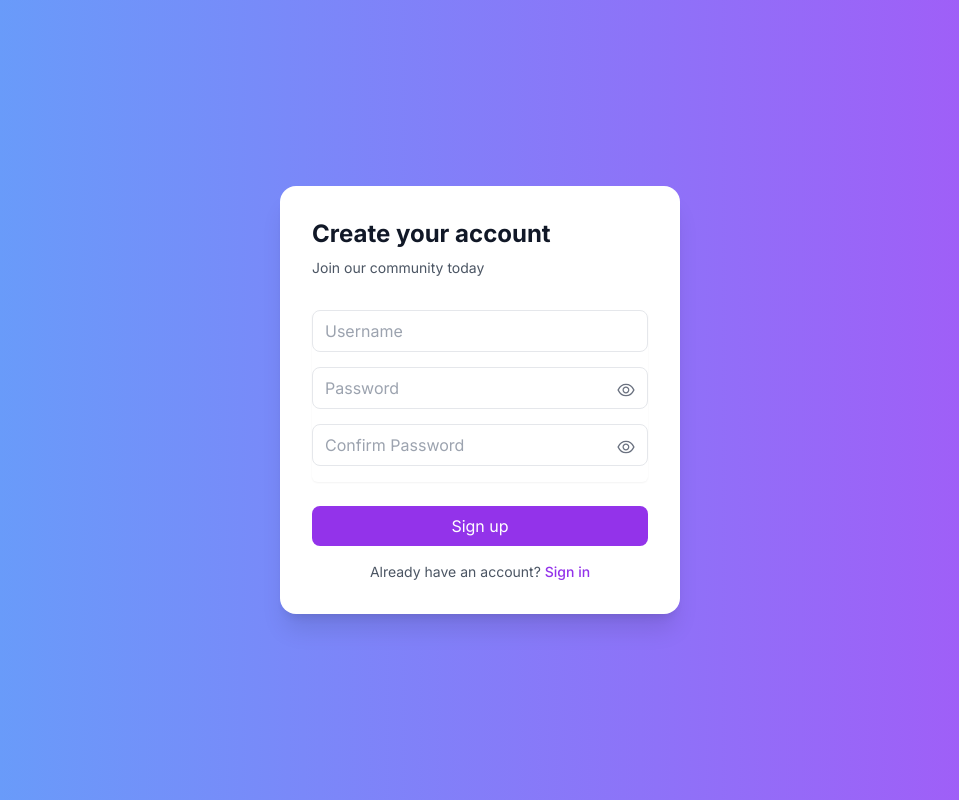
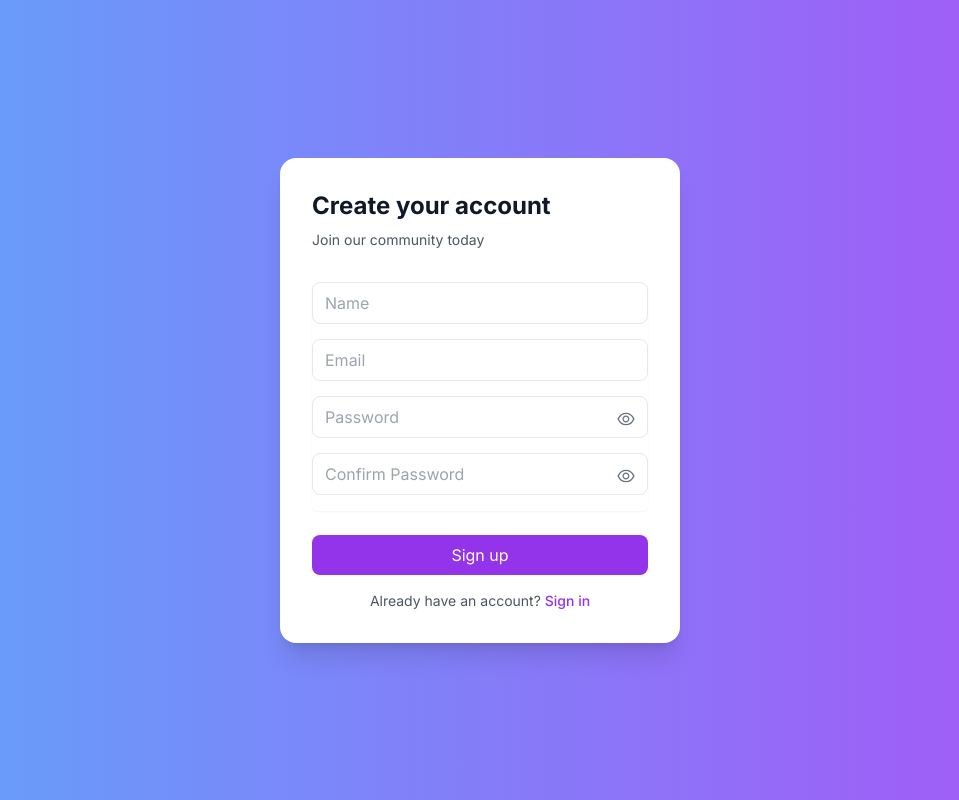
Before and after one commit to TheGhossst/E-Commerce-Chatbot, a Next.js app: page /signup in a window 1280 px wide. Shown: the whole page, without its empty margins (160-1119 px from the left). Built offline with nearby package versions, Linux system fonts and the light colour scheme; no server answers.

Commit message:
add: firebase for creating account and authentication

```diff
--- a/app/login/page.tsx
+++ b/app/login/page.tsx
@@ -4,9 +4,11 @@ import { AiOutlineEye, AiOutlineEyeInvisible } from 'react-icons/ai'
 import { useState } from 'react'
 import { useRouter } from 'next/navigation'
 import Link from 'next/link'
+import { signInWithEmailAndPassword, AuthError } from 'firebase/auth'
+import { auth } from '@/lib/firebase'
 
 export default function Login() {
-  const [username, setUsername] = useState('')
+  const [email, setEmail] = useState('')
   const [password, setPassword] = useState('')
   const [error, setError] = useState('')
   const [showPassword, setShowPassword] = useState(false)
@@ -15,18 +17,21 @@ export default function Login() {
   const handleSubmit = async (e: React.FormEvent) => {
     e.preventDefault()
     try {
-      const response = await fetch('/api/login', {
-        method: 'POST',
-        headers: { 'Content-Type': 'application/json' },
-        body: JSON.stringify({ username, password }),
-      })
-      if (response.ok) {
-        router.push('/')
-      } else {
-        setError('Invalid credentials')
+      await signInWithEmailAndPassword(auth, email, password)
+      router.push('/')
+    } catch (err) {
+      const firebaseError = err as AuthError
+      switch (firebaseError.code) {
+        case 'auth/user-not-found':
+        case 'auth/wrong-password':
+          setError('Invalid email or password')
+          break
+        case 'auth/too-many-requests':
+          setError('Too many failed login attempts. Please try again later.')
+          break
+        default:
+          setError('An error occurred. Please try again.')
       }
-    } catch (err) {
-      setError('An error occurred. Please try again.')
     }
   }
 
@@ -41,16 +46,16 @@ export default function Login() {
           <input type="hidden" name="remember" value="true" />
           <div className="rounded-md shadow-sm -space-y-px">
             <div>
-              <label htmlFor="username" className="sr-only">Username</label>
+              <label htmlFor="email" className="sr-only">Email</label>
               <input
-                id="username"
-                name="username"
-                type="text"
+                id="email"
+                name="email"
+                type="email"
                 required
-                className="w-full px-3 py-2 border border-gray-200 rounded-lg mb-4 focus:outline-none focus:ring-2 focus:ring-purple-500 focus:border-transparent"
-                placeholder="Username"
-                value={username}
-                onChange={(e) => setUsername(e.target.value)}
+                className="w-full px-3 py-2 border text-black border-gray-200 rounded-lg mb-4 focus:outline-none focus:ring-2 focus:ring-purple-500 focus:border-transparent"
+                placeholder="Email"
+                value={email}
+                onChange={(e) => setEmail(e.target.value)}
               />
             </div>
             <div className="relative">
@@ -60,7 +65,7 @@ export default function Login() {
                 name="password"
                 type={showPassword ? "text" : "password"}
                 required
-                className="w-full px-3 py-2 border border-gray-200 rounded-lg mb-4 focus:outline-none focus:ring-2 focus:ring-purple-500 focus:border-transparent"
+                className="w-full px-3 py-2 text-black border border-gray-200 rounded-lg mb-4 focus:outline-none focus:ring-2 focus:ring-purple-500 focus:border-transparent"
                 placeholder="Password"
                 value={password}
                 onChange={(e) => setPassword(e.target.value)}
--- a/app/page.tsx
+++ b/app/page.tsx
@@ -1,12 +1,28 @@
-import { redirect } from 'next/navigation'
-import { cookies } from 'next/headers'
+'use client'
 
-export default async function Home() {
-  const cookieStore = await cookies()
-  const token = cookieStore.get('token')
+import { useEffect, useState } from 'react'
+import { useRouter } from 'next/navigation'
+import { onAuthStateChanged } from 'firebase/auth'
+import { auth } from '@/lib/firebase'
 
-  if (!token) {
-    redirect('/login')
+export default function Home() {
+  const [loading, setLoading] = useState(true)
+  const router = useRouter()
+
+  useEffect(() => {
+    const unsubscribe = onAuthStateChanged(auth, (user) => {
+      if (user) {
+        setLoading(false)
+      } else {
+        router.push('/login')
+      }
+    })
+
+    return () => unsubscribe()
+  }, [router])
+
+  if (loading) {
+    return <div>Loading...</div>
   }
 
   return <Chatbot />
@@ -16,7 +32,6 @@ function Chatbot() {
   return (
     <div className="min-h-screen bg-gray-100 p-4">
       <h1 className="text-2xl font-bold mb-4">E-commerce Chatbot</h1>
-      {/* Chatbot implementation will go here */}
     </div>
   )
 }
--- a/app/signup/page.tsx
+++ b/app/signup/page.tsx
@@ -1,13 +1,16 @@
-
 'use client'
 
 import { AiOutlineEye, AiOutlineEyeInvisible } from 'react-icons/ai'
 import { useState } from 'react'
 import { useRouter } from 'next/navigation'
 import Link from 'next/link'
+import { createUserWithEmailAndPassword, AuthError } from 'firebase/auth'
+import { setDoc, doc, serverTimestamp } from 'firebase/firestore'
+import { auth, db } from '@/lib/firebase'
 
 export default function Signup() {
-  const [username, setUsername] = useState('')
+  const [email, setEmail] = useState('')
+  const [name, setName] = useState('')
   const [password, setPassword] = useState('')
   const [confirmPassword, setConfirmPassword] = useState('')
   const [error, setError] = useState('')
@@ -22,18 +25,30 @@ export default function Signup() {
       return
     }
     try {
-      const response = await fetch('/api/signup', {
-        method: 'POST',
-        headers: { 'Content-Type': 'application/json' },
-        body: JSON.stringify({ username, password }),
+      // Register user with Firebase Authentication
+      const userCredential = await createUserWithEmailAndPassword(auth, email, password)
+      const user = userCredential.user
+
+      // Store additional data in Firestore
+      await setDoc(doc(db, 'users', user.uid), {
+        name: name,
+        email: email,
+        createdAt: serverTimestamp(),
       })
-      if (response.ok) {
-        router.push('/login')
-      } else {
-        setError('Registration failed. Please try again.')
+
+      router.push('/login')
+    } catch (err) {
+      const firebaseError = err as AuthError
+      switch (firebaseError.code) {
+        case 'auth/email-already-in-use':
+          setError('An account with this email already exists')
+          break
+        case 'auth/weak-password':
+          setError('Password should be at least 6 characters')
+          break
+        default:
+          setError('Registration failed. Please try again.')
       }
-    } catch (err) {
-      setError('An error occurred. Please try again.')
     }
   }
 
@@ -48,16 +63,29 @@ export default function Signup() {
           <input type="hidden" name="remember" value="true" />
           <div className="rounded-md shadow-sm -space-y-px">
             <div>
-              <label htmlFor="username" className="sr-only">Username</label>
+              <label htmlFor="name" className="sr-only">Name</label>
               <input
-                id="username"
-                name="username"
+                id="name"
+                name="name"
                 type="text"
                 required
-                className="w-full px-3 py-2 border border-gray-200 rounded-lg mb-4 focus:outline-none focus:ring-2 focus:ring-purple-500 focus:border-transparent"
-                placeholder="Username"
-                value={username}
-                onChange={(e) => setUsername(e.target.value)}
+                className="w-full px-3 py-2 text-black border border-gray-200 rounded-lg mb-4 focus:outline-none focus:ring-2 focus:ring-purple-500 focus:border-transparent"
+                placeholder="Name"
+                value={name}
+                onChange={(e) => setName(e.target.value)}
+              />
+            </div>
+            <div>
+              <label htmlFor="email" className="sr-only">Email</label>
+              <input
+                id="email"
+                name="email"
+                type="email"
+                required
+                className="w-full px-3 py-2 text-black border border-gray-200 rounded-lg mb-4 focus:outline-none focus:ring-2 focus:ring-purple-500 focus:border-transparent"
+                placeholder="Email"
+                value={email}
+                onChange={(e) => setEmail(e.target.value)}
               />
             </div>
             <div className="relative">
@@ -67,7 +95,7 @@ export default function Signup() {
                 name="password"
                 type={showPassword ? "text" : "password"}
                 required
-                className="w-full px-3 py-2 border border-gray-200 rounded-lg mb-4 focus:outline-none focus:ring-2 focus:ring-purple-500 focus:border-transparent"
+                className="w-full px-3 py-2 text-black border border-gray-200 rounded-lg mb-4 focus:outline-none focus:ring-2 focus:ring-purple-500 focus:border-transparent"
                 placeholder="Password"
                 value={password}
                 onChange={(e) => setPassword(e.target.value)}
@@ -91,7 +119,7 @@ export default function Signup() {
                 name="confirm-password"
                 type={showConfirmPassword ? "text" : "password"}
                 required
-                className="w-full px-3 py-2 border border-gray-200 rounded-lg mb-4 focus:outline-none focus:ring-2 focus:ring-purple-500 focus:border-transparent"
+                className="w-full px-3 py-2 text-black border border-gray-200 rounded-lg mb-4 focus:outline-none focus:ring-2 focus:ring-purple-500 focus:border-transparent"
                 placeholder="Confirm Password"
                 value={confirmPassword}
                 onChange={(e) => setConfirmPassword(e.target.value)}
--- /dev/null
+++ b/lib/firebase.ts
@@ -0,0 +1,18 @@
+import { initializeApp, getApps, getApp } from 'firebase/app';
+import { getAuth } from 'firebase/auth';
+import { getFirestore } from 'firebase/firestore';
+
+const firebaseConfig = {
+  apiKey: process.env.NEXT_PUBLIC_FIREBASE_API_KEY,
+  authDomain: process.env.NEXT_PUBLIC_FIREBASE_AUTH_DOMAIN,
+  projectId: process.env.NEXT_PUBLIC_FIREBASE_PROJECT_ID,
+  storageBucket: process.env.NEXT_PUBLIC_FIREBASE_STORAGE_BUCKET,
+  messagingSenderId: process.env.NEXT_PUBLIC_FIREBASE_MESSAGING_SENDER_ID,
+  appId: process.env.NEXT_PUBLIC_FIREBASE_APP_ID,
+};
+
+const app = getApps().length > 0 ? getApp() : initializeApp(firebaseConfig);
+const auth = getAuth(app);
+const db = getFirestore(app);
+
+export { auth, db };
--- a/package.json
+++ b/package.json
@@ -9,6 +9,7 @@
     "lint": "next lint"
   },
   "dependencies": {
+    "firebase": "^11.1.0",
     "next": "15.1.0",
     "react": "^19.0.0",
     "react-dom": "^19.0.0",
```
Also changed, not shown: 1 other file (tests, documents, lock files or other folders).
